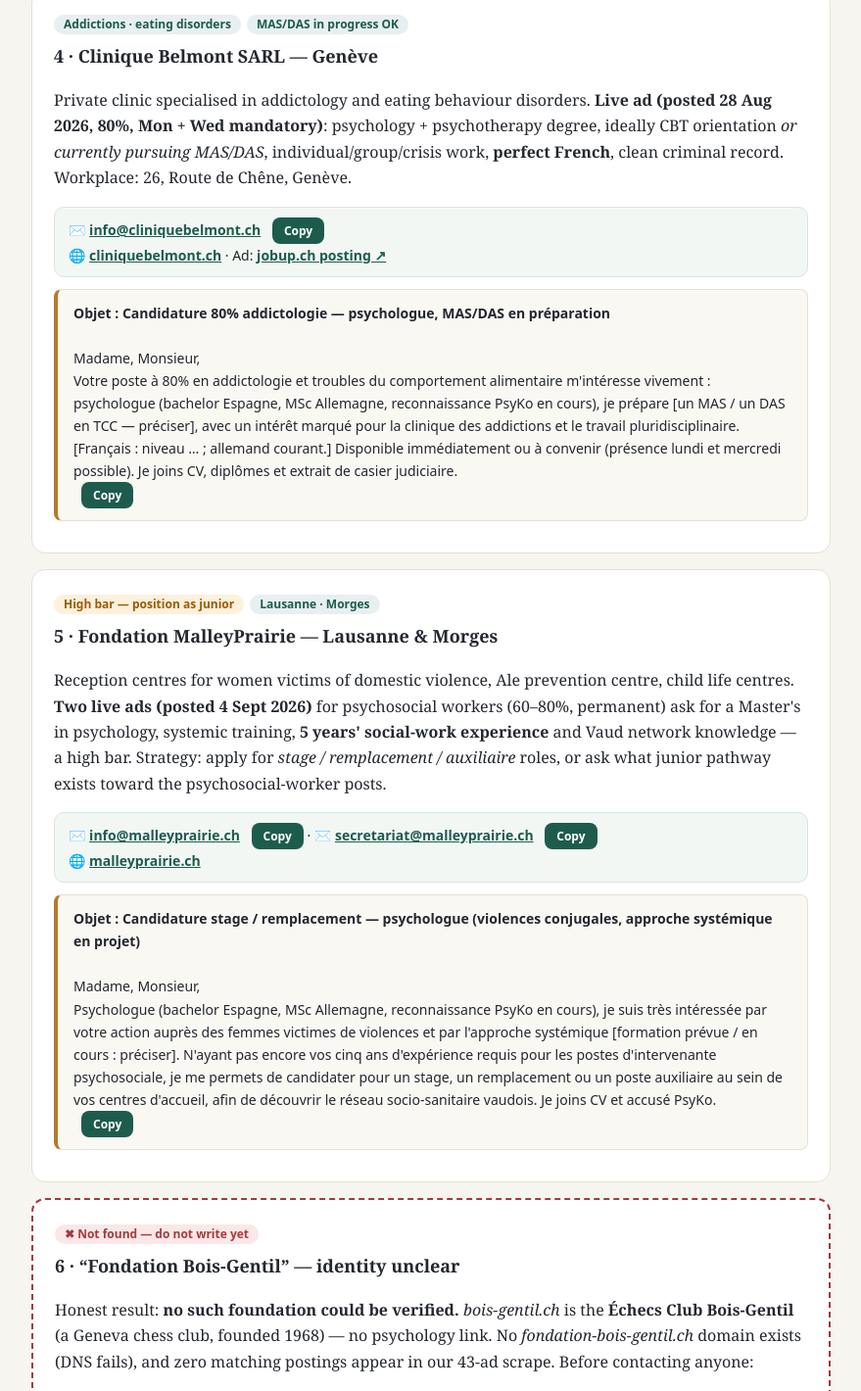
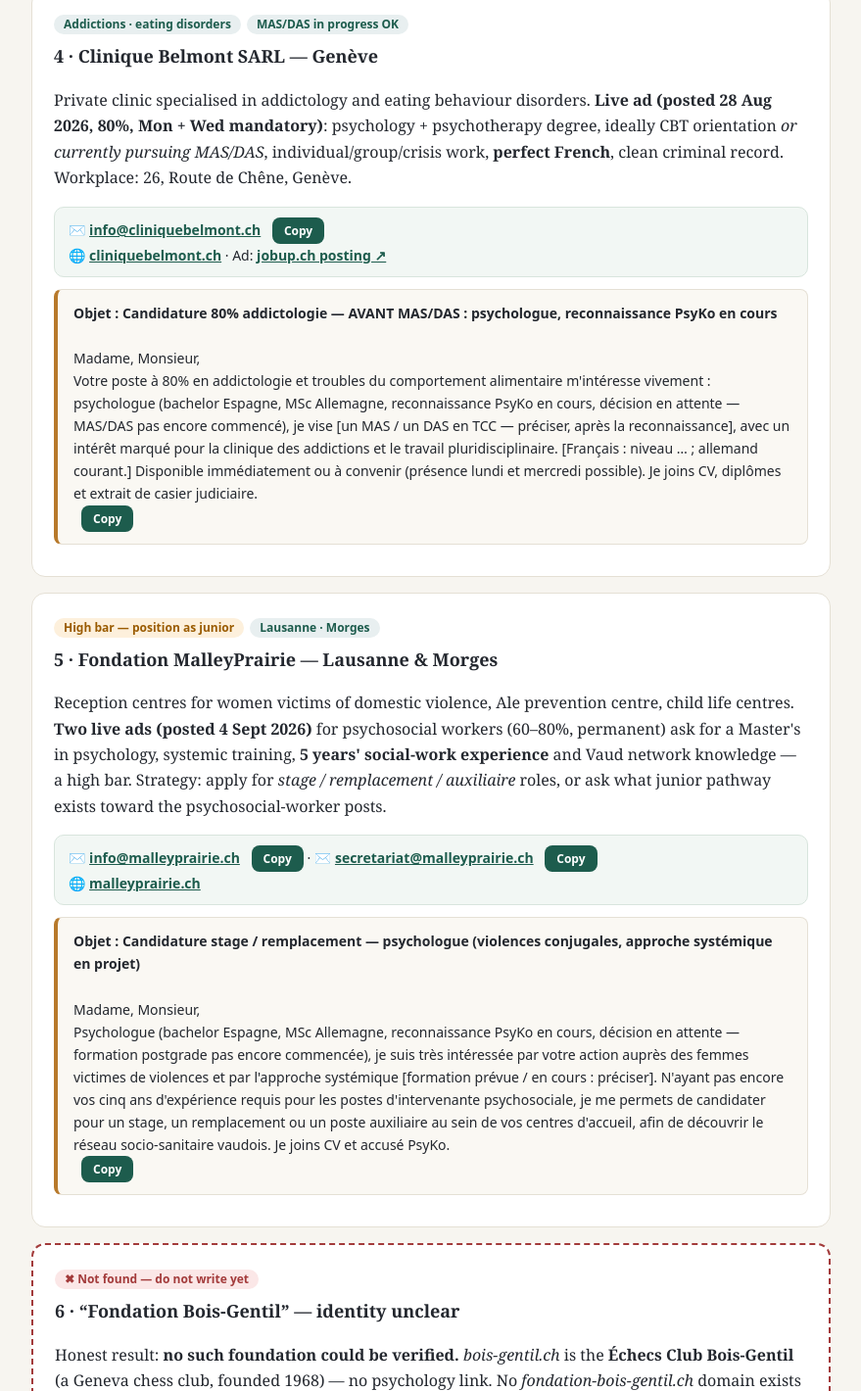
Before and after one commit to molinamarcvdb/psyswiss, a plain HTML site: page docs/contact-guide.html in a window 1280 px wide. Shown: the part 4249-5669 px from the top of the page at 98% size, without its empty margins (200-1079 px from the left). Drawn offline with Linux system fonts and the light colour scheme.

Commit message:
Clarify pre-training status in Belmont + MalleyPrairie drafts

```diff
--- a/docs/contact-guide.html
+++ b/docs/contact-guide.html
@@ -203,10 +203,10 @@
     🌐 <a href="https://www.cliniquebelmont.ch/" target="_blank">cliniquebelmont.ch</a> ·
     Ad: <a href="https://www.jobup.ch/en/jobs/detail/eee96cb6-ac33-42aa-8d89-3d9f87bb5405/" target="_blank">jobup.ch posting ↗</a>
   </div>
-  <div class="mail" id="m4"><span class="subj">Objet : Candidature 80% addictologie — psychologue, MAS/DAS en préparation</span>
+  <div class="mail" id="m4"><span class="subj">Objet : Candidature 80% addictologie — AVANT MAS/DAS : psychologue, reconnaissance PsyKo en cours</span>
 
 Madame, Monsieur,
-Votre poste à 80% en addictologie et troubles du comportement alimentaire m'intéresse vivement : psychologue (bachelor Espagne, MSc Allemagne, reconnaissance PsyKo en cours), je prépare [un MAS / un DAS en TCC — préciser], avec un intérêt marqué pour la clinique des addictions et le travail pluridisciplinaire. [Français : niveau … ; allemand courant.] Disponible immédiatement ou à convenir (présence lundi et mercredi possible). Je joins CV, diplômes et extrait de casier judiciaire.
+Votre poste à 80% en addictologie et troubles du comportement alimentaire m'intéresse vivement : psychologue (bachelor Espagne, MSc Allemagne, reconnaissance PsyKo en cours, décision en attente — MAS/DAS pas encore commencé), je vise [un MAS / un DAS en TCC — préciser, après la reconnaissance], avec un intérêt marqué pour la clinique des addictions et le travail pluridisciplinaire. [Français : niveau … ; allemand courant.] Disponible immédiatement ou à convenir (présence lundi et mercredi possible). Je joins CV, diplômes et extrait de casier judiciaire.
 <button class="copybtn" data-copy="m4">Copy</button></div>
 </div>
 
@@ -229,7 +229,7 @@
   <div class="mail" id="m5"><span class="subj">Objet : Candidature stage / remplacement — psychologue (violences conjugales, approche systémique en projet)</span>
 
 Madame, Monsieur,
-Psychologue (bachelor Espagne, MSc Allemagne, reconnaissance PsyKo en cours), je suis très intéressée par votre action auprès des femmes victimes de violences et par l'approche systémique [formation prévue / en cours : préciser]. N'ayant pas encore vos cinq ans d'expérience requis pour les postes d'intervenante psychosociale, je me permets de candidater pour un stage, un remplacement ou un poste auxiliaire au sein de vos centres d'accueil, afin de découvrir le réseau socio-sanitaire vaudois. Je joins CV et accusé PsyKo.
+Psychologue (bachelor Espagne, MSc Allemagne, reconnaissance PsyKo en cours, décision en attente — formation postgrade pas encore commencée), je suis très intéressée par votre action auprès des femmes victimes de violences et par l'approche systémique [formation prévue / en cours : préciser]. N'ayant pas encore vos cinq ans d'expérience requis pour les postes d'intervenante psychosociale, je me permets de candidater pour un stage, un remplacement ou un poste auxiliaire au sein de vos centres d'accueil, afin de découvrir le réseau socio-sanitaire vaudois. Je joins CV et accusé PsyKo.
 <button class="copybtn" data-copy="m5">Copy</button></div>
 </div>
 
```
